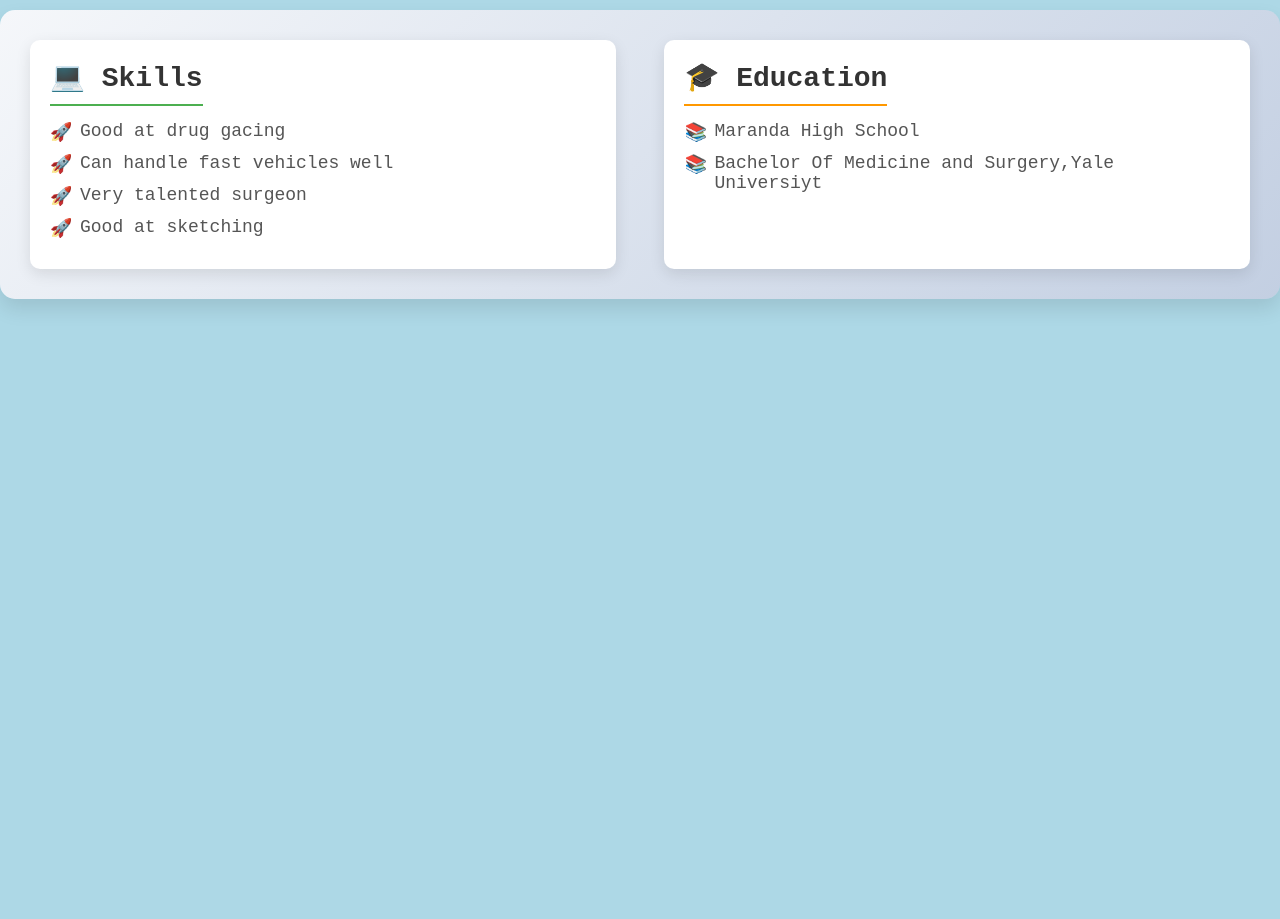
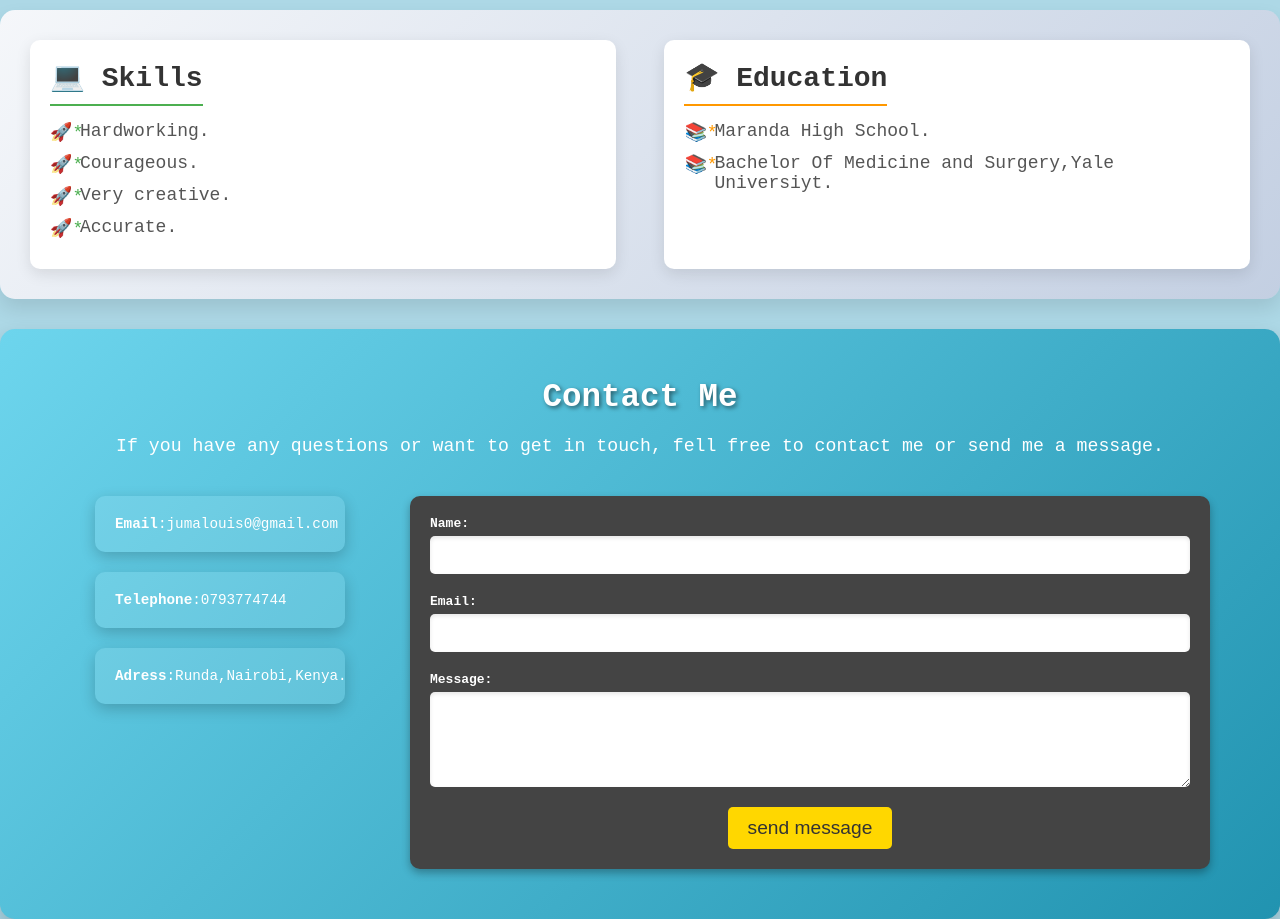
Before and after one commit to nrcfhub/louisjuma, a plain HTML site: page index.html in a window 1280 px wide. Shown: the part 1380-2299 px from the top of the page. Before the commit the page ends 1709 px from the top, so only its background shows below. Drawn offline with Linux system fonts and the light colour scheme.

Commit message:
contact section by louisjuma

```diff
--- a/index.html
+++ b/index.html
@@ -66,22 +66,65 @@
         <div class="skills">
             <h2>💻 Skills</h2>
             <ul>
-                <li>Good at drug gacing</li>
-                <li>Can handle fast vehicles well</li>
-                <li>Very talented surgeon</li>
-                <li>Good at sketching</li>
+                <li>Hardworking.</li>
+                <li>Courageous.</li>
+                <li>Very creative.</li>
+                <li>Accurate.</li>
                 <!-- Add more skills as needed -->
             </ul>
         </div>
         <div class="education">
             <h2>🎓 Education</h2>
             <ul>
-                <li>Maranda High School</li>
-                <li>Bachelor Of Medicine and Surgery,Yale Universiyt</li>
+                <li>Maranda High School.</li>
+                <li>Bachelor Of Medicine and Surgery,Yale Universiyt.</li>
                 <!-- Add more education items as needed -->
             </ul>
         </div>
     </section>
+
+<!-- contact section -->
+<section id="cantact" class="contact-section">
+<h2>Contact Me</h2>
+<p>If you have any questions or want to get in touch, fell free to contact me or send me a message.</p>
+<div class="contact-container">
+    <div class="contact-info">
+        <div class="contact-card">
+            <span class="icon"></span>
+            <p><b>Email</b>:jumalouis0@gmail.com</p>
+        </div>
+       <div class="contact-card">
+            <span class="icon"></span>
+            <p><b>Telephone</b>:0793774744</p>
+        </div>
+       <div class="contact-card">
+            <span class="icon"></span>
+            <p><b>Adress</b>:Runda,Nairobi,Kenya.</p>
+        </div>
+    </div>
+    <!-- contact form -->
+    <div class="contact-form">
+        <form action="#" method="post">
+            <div class="form-group">
+                <label for="name">Name:</label>
+                <input type="text" id="name" name="name" required>
+            </div>
+            <div class="form-group">
+                <label for="email">Email:</label>
+                <input type="email" id="email" name="email" required>
+            </div>
+            <div class="form-group">
+                <label for="message">Message:</label>
+                <textarea id="message" name="message" rows="5" required></textarea>
+            </div>
+            <button type="submit">send message</button>
+        </form>
+    </div>
+</div>
+</section>
+
+
+
 
 
 
--- a/styles.css
+++ b/styles.css
@@ -234,7 +234,7 @@ body {
 }
 
 .skills ul li::before {
-    content: "🚀 "; /* Rocket icon for skills */
+    content: "🚀* "; /* Rocket icon for skills */
     color: #4CAF50; /* Green color */
     position: absolute;
     left: 0;
@@ -243,10 +243,159 @@ body {
 }
 
 .education ul li::before {
-    content: "📚 "; /* Book icon for education */
+    content: "📚* "; /* Book icon for education */
     color: #ff9800; /* Orange color */
     position: absolute;
     left: 0;
     top: 0;
     font-size: 18px;
 }
+
+.contact-section {
+    background: linear-gradient(135deg, #6dd5ed, #2193b0); /* Blue gradient background */
+    background-color: lightblue;
+    color: #fff;
+    padding: 50px;
+    text-align: center;
+    border-radius: 15px;
+    box-shadow: 0 10px 20px rgba(0, 0, 0, 0.2); /* Soft shadow */
+}
+
+.contact-info{
+    color: black;
+}
+
+.contact-section h2 {
+    font-size: 2.5em;
+    margin-bottom: 20px;
+    text-shadow: 2px 2px 4px rgba(0, 0, 0, 0.5); /* Text shadow for the title */
+}
+
+.contact-section p {
+    font-size: 1.4em;
+    margin-bottom: 40px;
+}
+.contact-container {
+    display: flex;
+    justify-content: center;
+    gap: 40px;
+    flex-wrap: wrap;
+    align-items: flex-start; /* Aligns the top of the form and info section */
+}
+
+.contact-info {
+    flex: 1; /* Takes up less space */
+    min-width: 250px; /* Ensures a minimum width */
+    max-width: 300px; /* Optional: limit the max width */
+    margin-bottom: 30px;
+    text-align: center;
+    display: flex;
+    flex-direction: column;
+    align-items: center;
+    gap: 20px;
+}
+
+.contact-info h3 {
+    font-size: 2em;
+    margin-bottom: 10px;
+}
+
+.contact-info p {
+    font-size: 1em;
+    margin: 5px 0;
+}
+
+.contact-card {
+    background: rgba(255, 255, 255, 0.1); /* Transparent white background */
+    padding: 20px;
+    border-radius: 10px;
+    box-shadow: 0 5px 15px rgba(0, 0, 0, 0.2); /* Shadow for card effect */
+    transition: transform 0.3s ease, box-shadow 0.3s ease;
+    width: 250px;
+    text-align: left;
+}
+
+.contact-card:hover {
+    transform: translateY(-10px); /* Lift on hover */
+    box-shadow: 0 10px 25px rgba(0, 0, 0, 0.3); /* Stronger shadow on hover */
+}
+
+.contact-card .icon {
+    font-size: 1.5em; /* Adjust size for Unicode */
+    width: 24px; /* Size for SVG icons */
+    height: 24px; /* Size for SVG icons */
+    fill: #ff9800; /* Color for SVG icons */
+    color: #ff9800; /* Color for Unicode symbols */
+    margin-right: 10px;
+    vertical-align: middle;
+}
+
+.contact-card i {
+    font-size: 2em;
+    color: #fff;
+    margin-bottom: 10px;
+}
+
+.contact-card p {
+    font-size: 1.1em;
+    margin: 0;
+    color: #fff;
+}
+
+.contact-card strong {
+    display: block;
+    margin-bottom: 5px;
+    color: #ffee58; /* Yellow color for labels */
+}
+
+.contact-form {
+    flex: 2; /* Takes up more space than contact info */
+    max-width: 800px; /* Set a larger max-width if needed */
+    /*margin: 0 auto;*/
+    background-color: #444;
+    padding: 20px;
+    border-radius: 10px;
+    box-shadow: 0px 4px 8px rgba(0, 0, 0, 0.3);
+}
+
+.form-group {
+    margin-bottom: 20px;
+    text-align: left;
+}
+
+.form-group label {
+    display: block;
+    margin-bottom: 5px;
+    font-weight: bold;
+}
+
+.form-group input,
+.form-group textarea {
+    width: 100%;
+    padding: 10px;
+    font-size: 1em;
+    border: none;
+    border-radius: 5px;
+    box-shadow: inset 0px 2px 4px rgba(0, 0, 0, 0.1);
+}
+
+.form-group input:focus,
+.form-group textarea:focus {
+    outline: none;
+    box-shadow: inset 0px 2px 4px rgba(0, 0, 0, 0.3);
+}
+
+button[type="submit"] {
+    background-color: #FFD700;
+    color: #333;
+    font-size: 1.2em;
+    padding: 10px 20px;
+    border: none;
+    border-radius: 5px;
+    cursor: pointer;
+    transition: background-color 0.3s ease;
+}
+
+button[type="submit"]:hover {
+    background-color: #FFA500;
+}
```
